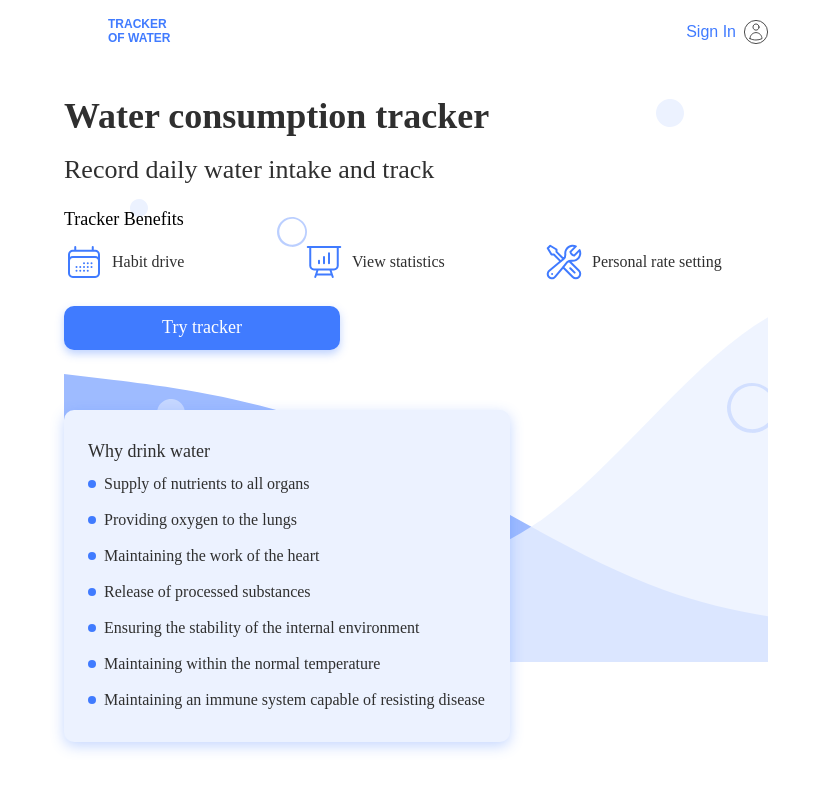
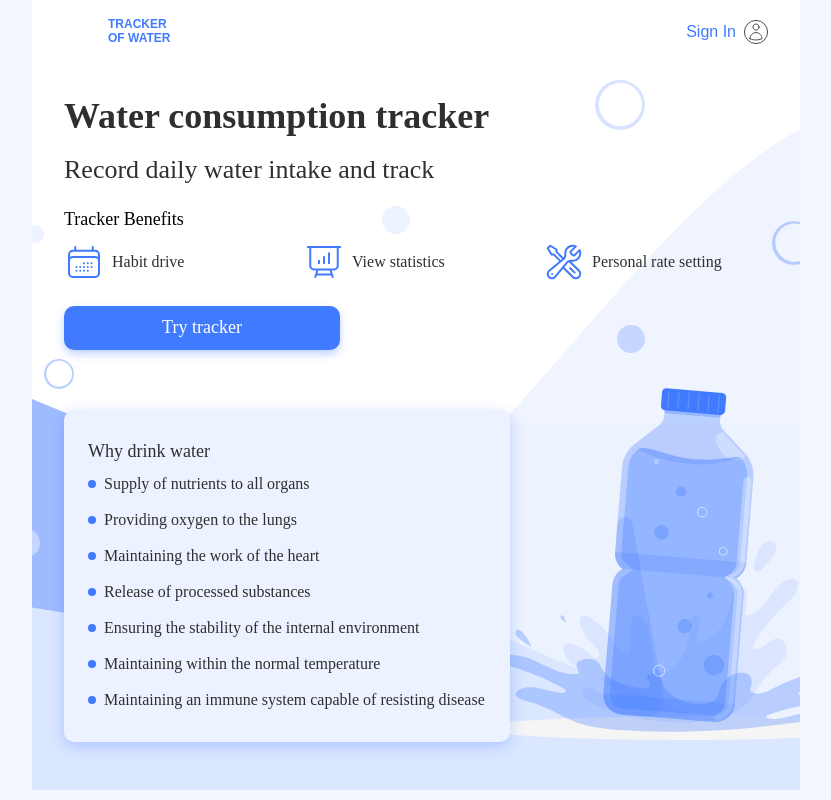
Before and after one commit to dolphin-vr/watertracker, a React (Vite) app: page /#/ in a window 1280 px wide. Shown: the whole page, without its empty margins (224-1055 px from the left). Built offline with nearby package versions, Linux system fonts and the light colour scheme; no server answers; a web font is replaced by a local one.

Commit message:
css+sprite

```diff
--- a/src/SharedLayout/SharedLayoutContainer.styled.js
+++ b/src/SharedLayout/SharedLayoutContainer.styled.js
@@ -3,12 +3,14 @@ import styled from "styled-components";
 export const StyledContainer = styled.div`
   width: 320px;
   margin: 0 auto;
-  padding: 0 20px;
+  padding: 0;
+  background-color: white;
 
-  @media screen and (min-width: 767px) {
-    width: 744px;
+  @media screen and (min-width: 768px) {
+    width: 768px;
+    padding: 0;
   }
-  @media screen and (min-width: 1439px) {
+  @media screen and (min-width: 1440px) {
     width: 1440px;
   }
 `;
--- a/src/UserRoutes/UserRoutes.jsx
+++ b/src/UserRoutes/UserRoutes.jsx
@@ -6,8 +6,8 @@ import SignInPage from "../pages/SignInPage/SignInPage";
 import SignUpPage from "../pages/SignUpPage/SignUpPage";
 import PublicRoute from "./PublicRoute";
 import PrivateRoute from "./PrivateRoute";
-import WelcomePage from "../pages/HomePage/WelcomePage";
-import MainPage from "../pages/MainPage/MainPage";
+import { WelcomePage } from "../pages/HomePage/WelcomePage";
+import { MainPage } from "../pages/MainPage/MainPage";
 
 export const UserRoutes = () => {
   return (
--- a/src/components/Calendar/CalendarD.jsx
+++ b/src/components/Calendar/CalendarD.jsx
@@ -27,9 +27,7 @@ export const CalendarD = () => {
         setModalIsOpen({ isOpen: false, modalId: null });
       }
     };
-
     window.addEventListener("keydown", close);
-
     return () => window.removeEventListener("keydown", close);
   }, [modalIsOpen]);
 
@@ -38,15 +36,14 @@ export const CalendarD = () => {
       if (modalIsOpen.isOpen && modalIsOpen.modalId !== null) {
         setModalIsOpen({ isOpen: false, modalId: null });
       }
-      console.log("Click on window", event.target);
+      console.log("Click on window target & current.tar", event.target);
+      console.log("Click on window current.tar", event.currentTarget);
     };
-
     window.addEventListener("click", handleClickOnWindow);
-
     return () => {
       window.removeEventListener("click", handleClickOnWindow);
     };
-  }, []);
+  }, [modalIsOpen]);
 
   useEffect(() => {
     const fetchData = async () => {
@@ -67,7 +64,10 @@ export const CalendarD = () => {
 
   const calendar = daysTable(date, month, currentDate);
 
-  const handleDayClick = (day) => {
+  const handleDayClick = (event, day) => {
+    event.stopPropagation();
+    console.log("Click on button target & current.tar", event.target);
+    console.log("Click on button current.tar", event.currentTarget);
     if (day.percentage === 0) {
       toast.error("No Data for this Day");
       return;
@@ -149,7 +149,7 @@ export const CalendarD = () => {
       <CalendarHeader date={date} handleMonthChange={handleMonthChange} />
       <DaysContainer className="ul_calendar">
         {calendar.map((day) => (
-          <Day key={day.id} day={day} onClick={() => handleDayClick(day)} />
+          <Day key={day.id} day={day} onClick={(event) => handleDayClick(event, day)} />
         ))}
       </DaysContainer>
       {/* Модальне вікно */}
--- a/src/components/Calendar/CalendarModal.jsx
+++ b/src/components/Calendar/CalendarModal.jsx
@@ -10,25 +10,11 @@ import {
 } from "./CalendarModal.styled";
 import sprite from "../../images/sprite.svg";
 
-const CalendarModal = ({
-  isOpen,
-  closeModal,
-  day,
-  norma,
-  buttonCoordinates,
-}) => {
-  if (!isOpen || !day) {
-    return null;
-  }
-
+const CalendarModal = ({isOpen,closeModal, day, norma, buttonCoordinates,}) => {
+  if (!isOpen || !day) {    return null;  }
   const { percentage, doses, date, id } = day;
-
   const ModalID = id.toString();
-
-  const formattedDate =
-    new Date(date).getDate() +
-    ", " +
-    new Date(date).toLocaleString("en-US", { month: "long" });
+  const formattedDate =    new Date(date).getDate() +    ", " +    new Date(date).toLocaleString("en-US", { month: "long" });
   const normaInLiters = (norma / 1000).toFixed(1);
 
   return (
--- a/src/components/Day/Day.jsx
+++ b/src/components/Day/Day.jsx
@@ -20,7 +20,7 @@ export const Day = ({ day, onClick }) => {
 
   return (
     <DayTile istoday={newday.isToday.toString()}>
-      <DayButton onClick={() => onClick(newday)} id={newday.id}>
+      <DayButton onClick={(event) => onClick(event, newday)} id={newday.id}>
         <Circle percent={newday.percentage}>{newday.id}</Circle>
         <Label>{newday.percentage ? `${newday.percentage}  %` : ""}</Label>
       </DayButton>
--- a/src/main.jsx
+++ b/src/main.jsx
@@ -20,10 +20,12 @@ const theme = {
       grey: "#9b9b9b",
       Red: "#EF5050",
       Blue: "#9EBBFF",
+      liteblue: "#c7efffb0",
       violet: "#9370d8",
       today: "#e2e8f7",
       Orange: "#FF9D43",
       WhiteBlue: "#D7E3FF",
+      opablue: "#d7e3ff44",
     },
   },
   radii: {
--- a/src/pages/HomePage/WelcomePage.jsx
+++ b/src/pages/HomePage/WelcomePage.jsx
@@ -1,7 +1,8 @@
 import { WaterСonsumptionTracker } from "../../components/WaterСonsumptionTracker/WaterСonsumptionTracker";
 import { WhyDrinkWater } from "../../components/WhyDrinkWater/WhyDrinkWater";
 import { Container, StyledMain, StyledSection } from "./WelcomePage.styled";
-const WelcomePage = () => {
+
+export const WelcomePage = () => {
   return (
     <StyledMain>
       <StyledSection>
@@ -13,4 +14,3 @@ const WelcomePage = () => {
     </StyledMain>
   );
 };
-export default WelcomePage;
--- a/src/pages/HomePage/WelcomePage.styled.js
+++ b/src/pages/HomePage/WelcomePage.styled.js
@@ -1,57 +1,23 @@
 import styled from "styled-components";
 import sprite from "../../images/sprite.svg";
-const getbgr = elem => {
+const getbgr = (elem) => {
    if (elem === 1) {
       return {
          m: `url(${sprite}#m-bg)`,
          t: `url(${sprite}#t-bg)`,
-      d: `url(${sprite}#d-bg)`
-
-    }
+         d: `url(${sprite}#d-bg)`,
+      };
    }
    return {
       m: "none",
       t: "none",
-      d: "none"
-    }
-}
-export const Container = styled.div`
-  @media screen and (min-width: 1440px) {
-    width: 1054px;
-    display: flex;
-    gap: 81px;
-    align-items: flex-end;
-    margin: 0 auto;
-  padding: 0 20px;
-  }
-`;
-export const StyledSection = styled.section`
-background-image: url(${sprite}#m-bg);
-    background-size: cover;
-    background-position: 0 0;
-    background-repeat: no-repeat;
-    padding-bottom: 40px;
-    height: 880px;
-@media screen and (min-width: 768px) {
-    background-image: url(${sprite}#d-bg);
-    background-position: 0px 0px;
-    height: 712px;
-    padding-bottom: 0;
-    padding-top: 16px;
-  }
-  @media screen and (min-width: 1440px) {
-    background-image: url(${sprite}#d-bg);
-    background-size: contain;
-    background-position: 0 0 ,0 0, 0 0;
-    width: 100%;
-    height: 692px;
-    margin: 0 auto;
-    padding-bottom: 0;
-    padding-top: 32px
-  }
-`
+      d: "none",
+   };
+};
+
 export const StyledMain = styled.main`
-padding-top: 24px;
+   padding: 24px 0 0;
+   background-image: linear-gradient(to bottom, #ffffff 50%, #d7e3ff44 50%, #d7e3ff44 100%);
    @media screen and (min-width: 320px) and (min-height: 961px) {
       height: calc(100vh - 80px);
       display: flex;
@@ -59,7 +25,8 @@ padding-top: 24px;
       justify-content: center;
    }
    @media screen and (min-width: 768px) {
-  padding-top: 24px;
+      width: 768px;
+      padding: 24px 0 0;
    }
    @media screen and (min-width: 768px) and (min-height: 801px) {
       height: calc(100vh - 88px);
@@ -67,7 +34,9 @@ justify-content: center;
       flex-direction: column;
       justify-content: center;
    }
-  @media screen and (min-width: 1440px){
+   @media screen and (min-width: 1440px) {
+      width: 1440px;
+      margin: 0 auto;
       padding-top: 20px;
    }
    @media screen and (min-width: 1440px) and (min-height: 741px) {
@@ -77,8 +46,49 @@ justify-content: center;
       justify-content: center;
       padding-top: 0;
    }
+`;
 
-`
+export const StyledSection = styled.section`
+   background-image: url(${sprite}#welc-bg-m);
+   background-size: cover;
+   background-position: 0 0;
+   background-repeat: no-repeat;
+   padding: 0px 20px 40px;
+   /* padding-bottom: 40px; */
+   height: 880px;
+   @media screen and (min-width: 768px) {
+      height: 712px;
+      width: 768px;
+      padding: 16px 32px;
+      background-image: url(${sprite}#welc-bg-t);
+      background-size: auto;
+      /* background-position: 448px 320px, 0 -80px, 0px 0px; */
+      /* padding-bottom: 0;
+    padding-top: 16px; url(${sprite}#welc-bt-t), url(${sprite}#welc-bb-t), */
+   }
+   @media screen and (min-width: 1440px) {
+      background-image: url(${sprite}#welc-bg-d);
+      background-size: contain;
+      background-position: 0 0, 0 0px, 0 0;
+      width: 100%;
+      height: 692px;
+      margin: 0 auto;
+      padding-bottom: 0;
+      padding-top: 32px;
+   }
+`;
+
+export const Container = styled.div`
+   @media screen and (min-width: 1440px) {
+      width: 1014px;
+      display: flex;
+      gap: 81px;
+      align-items: flex-end;
+      margin: 0 auto;
+      padding: 0 20px;
+   }
+`;
+
 // export const StyledContainerUnsign = styled.div`
 
 // background-image:${({unsign}) => getbgr(unsign).m};
--- a/src/pages/MainPage/MainPage.jsx
+++ b/src/pages/MainPage/MainPage.jsx
@@ -21,7 +21,7 @@ import { WaterModal } from "../../components/WaterModal/WaterModal";
 import { CalendarD } from "../../components/Calendar/CalendarD";
 import sprite from "../../images/sprite.svg";
 
-const MainPage = () => {
+export const MainPage = () => {
   const [openAddWaterModal, setOpenAddWaterModal] = useState(false);
 
   const dispatch = useDispatch();
@@ -69,4 +69,3 @@ const MainPage = () => {
     </MainPageContainer>
   );
 };
-export default MainPage;
--- a/src/shared/styles/GlobalStyle.js
+++ b/src/shared/styles/GlobalStyle.js
@@ -65,7 +65,7 @@ export const GlobalStyle = createGlobalStyle`
     -webkit-font-smoothing: antialiased;
     -moz-osx-font-smoothing: grayscale;
     font-family: 'Roboto', sans-serif;
-
+    background-color: #d7e3ff44;
   }
   h1 {
     font-weight: 700;
```
Also changed, not shown: src/App.jsx (+0 -22 lines), src/images/sprite.svg. Lines whose indentation alone changed are shown as unchanged.
